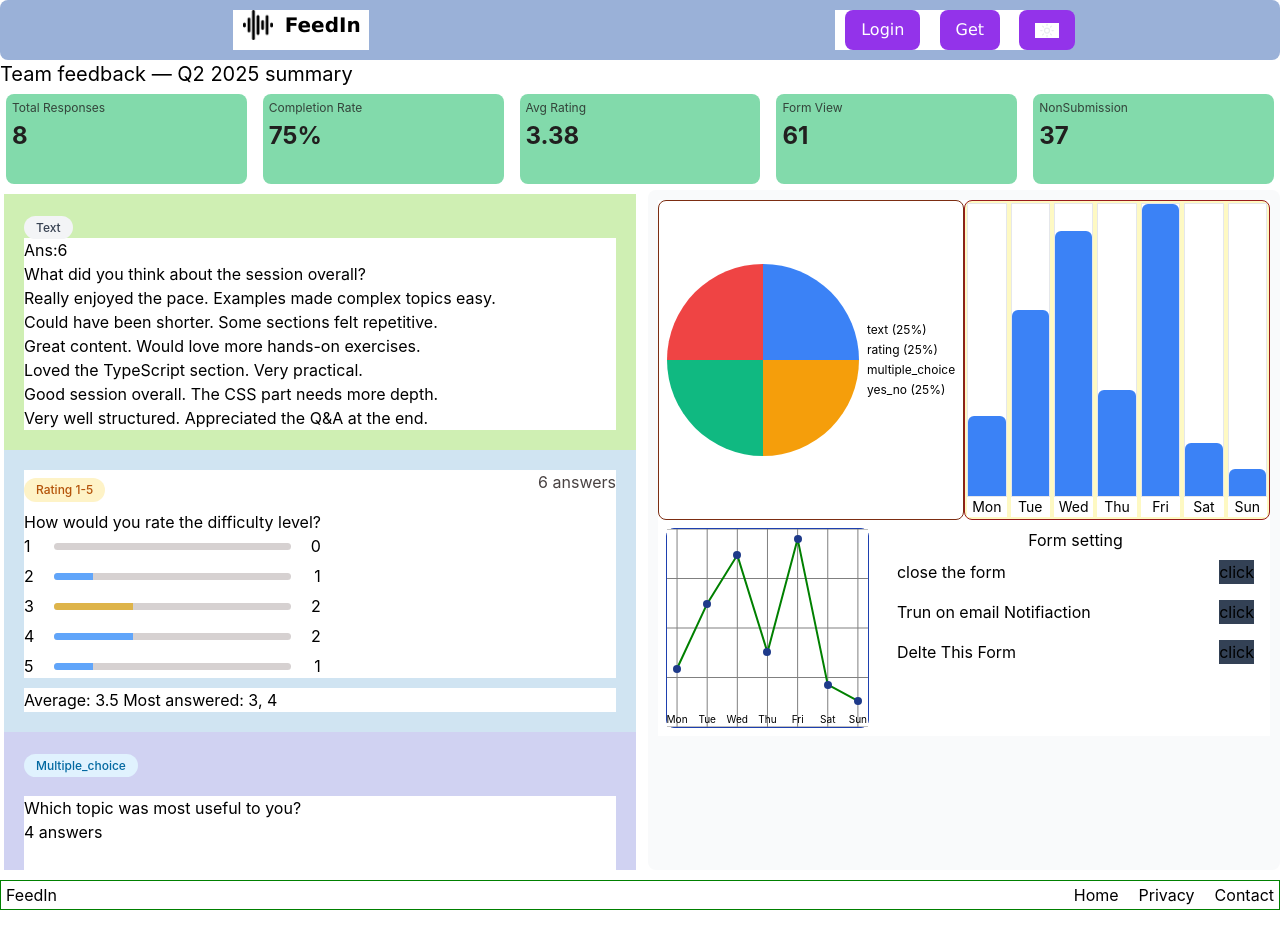
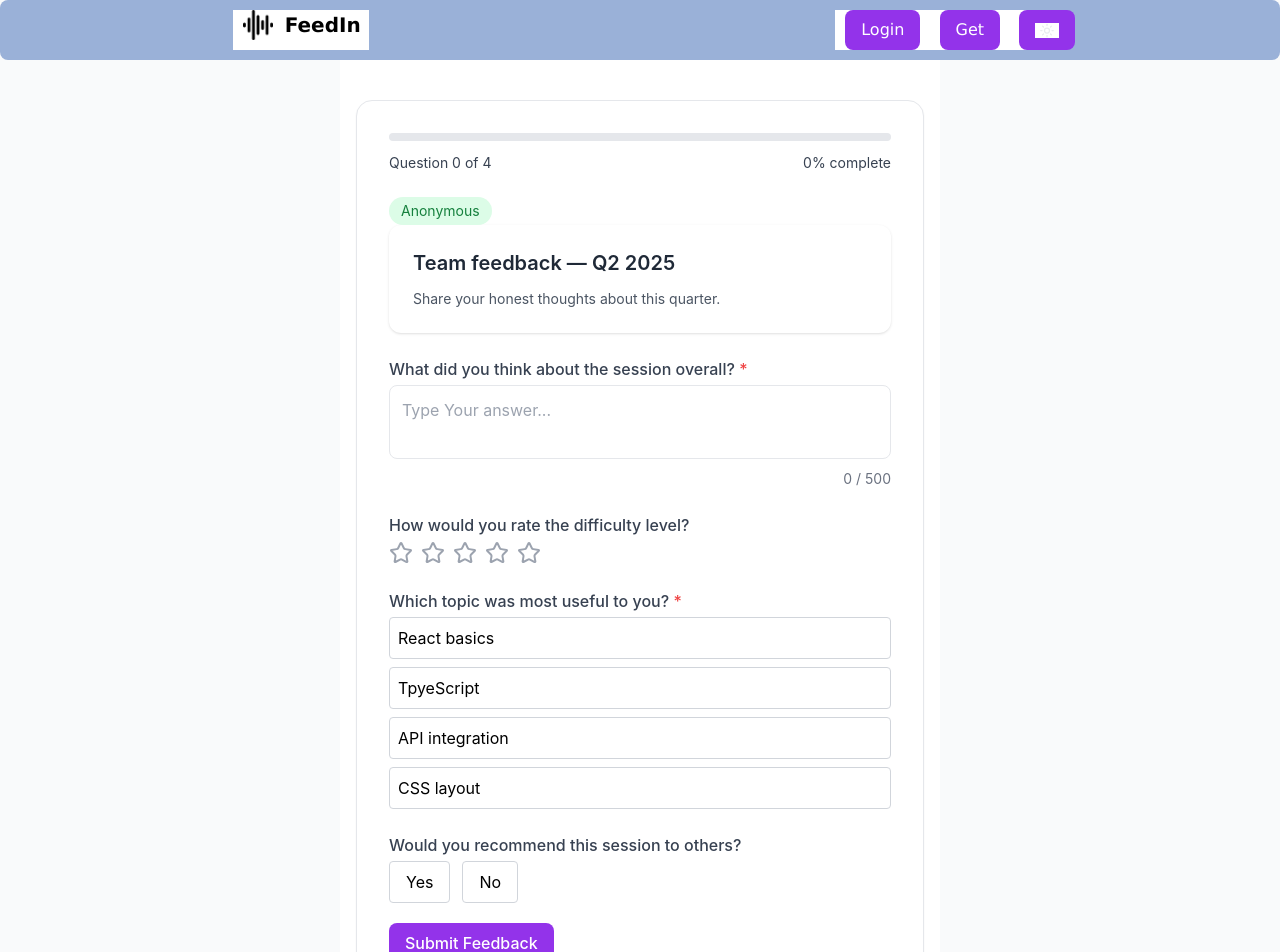
Before and after one commit to soubhik2709/anonymous-feedback-tool, a React (Create React App) app: page / in a window 1280 px wide. Shown: the top 952 px of the page. Before the commit the page ends 910 px from the top, so only its background shows below. Built offline with nearby package versions, Linux system fonts and the light colour scheme.

Commit message:
refactor: implement feature-based architecture for feedback submission
- Move state logic to useFeedbackForm custom hook
- Create reusable FormField and Input components
- Replace array-based state with object-based lookup for performance
- Add ProgressText and ProgressBar for improved UX

```diff
--- a/src/App.tsx
+++ b/src/App.tsx
@@ -3,14 +3,14 @@ import './App.css';
 
 // import HomePage from './pages/HomePage';
 // import CreateFormPage from './pages/CreateFormPage';
-import DashboardPage from './pages/DashboardPage';
-// import SubmitFeedbackPage from './pages/SubmitFeedbackPage';
+// import DashboardPage from './pages/DashboardPage';
+import SubmitFeedbackPage from './pages/SubmitFeedbackPage';
 function App() {
   return (
 //  <HomePage/>
 // {/* <CreateFormPage/>  */}
- <DashboardPage/>
-//  <SubmitFeedbackPage/>
+//  <DashboardPage/>
+ <SubmitFeedbackPage/>
   );
 }
 
--- a/src/components/ui/Input.tsx
+++ b/src/components/ui/Input.tsx
@@ -3,7 +3,6 @@ import React from "react";
 import FormField from "./FormField";
 
 type InputProps = React.InputHTMLAttributes<HTMLInputElement> & {
-  value:string;
   onChange:(val:string) => void;
   placeholder?:string;
   label?: string;
@@ -11,13 +10,12 @@ type InputProps = React.InputHTMLAttributes<HTMLInputElement> & {
   required?: boolean;
 };
 
-export default function Input({ value,onChange,placeholder,label,error,required}:InputProps) {
+export default function Input({ onChange,label,error,required,children, ...props}:InputProps) {
    return(
     <FormField label={label} error={error} required={required}>
       <input
-      value={value}
+      {...props}
       onChange={(e)=>onChange(e.target.value)}
-      placeholder={placeholder}
       className={`w-full px-3 py-2 border rounded ${
           error ? "border-red-500" : "border-gray-300"
         }`}
--- /dev/null
+++ b/src/features/submitFeedback/components/QuestionField.tsx
@@ -0,0 +1,55 @@
+import { IQuestion } from "../../../types/form.types";
+import Input from "../../../components/ui/Input";
+import Textarea from "../inputsCompo/TextareaWithCounter";
+import RatingInput from "../inputsCompo/RatingInput";
+import MCQOptions from "../inputsCompo/MCQOption";
+import YesNoToggle from "../inputsCompo/YesNoToggle";
+import FormField from "../../../components/ui/FormField";
+
+interface props {
+  //why dont use the type?
+  q: IQuestion;
+  value: any; //why any ?
+  error?: string;
+  onChange: (val: any) => void;
+}
+
+export const QuestionField = ({ q, value, error, onChange }: props) => {
+return (
+    <div className="w-full">
+      {/* We wrap EVERY question type in a FormField.
+        This ensures the label and error message always look the same.
+      */}
+      <FormField label={q.label} required={q.required} error={error}>
+
+        {/* Render Textarea for 'text' type */}
+        {q.type === "text" && (
+          <Textarea
+            value={value || ""}
+            onChange={onChange}
+          />
+        )}
+
+        {/* Render Rating boxes for 'rating' type */}
+        {q.type === "rating" && (
+          <RatingInput rating={value ?? null} onChange={onChange} />
+        )}
+
+        {/* Render MCQ list for 'multiple_choice' type */}
+        {q.type === "multiple_choice" && (
+          <MCQOptions
+            options={q.options || []}
+            value={value || ""}
+            onSelect={onChange}
+          />
+        )}
+
+        {/* Render Yes/No buttons for 'yes_no' type */}
+        {q.type === "yes_no" && (
+          <YesNoToggle value={value ?? null} onSelect={onChange} />
+        )}
+
+      </FormField>
+    </div>
+  );
+};
--- /dev/null
+++ b/src/features/submitFeedback/hooks/useFeedbackForm.ts
@@ -0,0 +1,65 @@
+import { useState,useEffect } from "react";
+import { IQuestion } from "../../../types/form.types";
+
+export const useFeedbackForm = (questions:IQuestion[])=>{
+    const [answers,setAnswers] = useState<Record<string,any>>(()=>{
+    const saved = localStorage.getItem("feedback_answers");
+    return saved ? JSON.parse(saved) : {};
+    });//why i use here value any , i have specific types of value only?what if i make answer type?
+
+    const [errors,setErrors]= useState<Record<string,string>>({});
+    const [isSubmitted, setIsSubmitted] = useState(() =>
+    localStorage.getItem("feedback_submitted") === "true"
+  );
+
+// Auto Save to local storage
+useEffect(()=>{
+    localStorage.setItem("feedback_answers",JSON.stringify(answers));
+},[answers]);
+
+
+const handleUpdateAnswer = (id:string | number, value:any)=>{
+    setAnswers((prev)=>({...prev,[id]:value}));
+    if(errors[id]){
+      setErrors((prev) => {
+        const updated = { ...prev };
+        delete updated[id];
+        return updated;
+      });
+    }
+};
+
+const validate = ()=>{
+    const newErrors:Record<string,string> ={};
+    questions.forEach((q)=>{
+        if(q.required && (answers[q.id] === undefined || answers[q.id] === "" || answers[q.id] === null)){
+            newErrors[q.id] = "This field is required";
+        }
+    });
+    setErrors(newErrors);
+    return newErrors;
+}
+
+const resetForm = () => {
+    localStorage.removeItem("feedback_submitted");
+    localStorage.removeItem("feedback_answers");
+    setAnswers({});
+    setErrors({});
+    setIsSubmitted(false);
+  };
+
+
+return {
+    answers,
+    errors,
+    isSubmitted,
+    setIsSubmitted,
+    handleUpdateAnswer,
+    validate,
+    resetForm,
+    answeredCount: questions.filter(q => answers[q.id]).length
+  };
+
+
+
+}
--- a/src/pages/SubmitFeedbackPage.tsx
+++ b/src/pages/SubmitFeedbackPage.tsx
@@ -1,247 +1,124 @@
-import { useState, useRef, useEffect } from "react";
+import { useRef } from "react";
 import Navbar from "../components/layout/Navbar";
+
 import { AnonymousBadge } from "../features/submitFeedback/components/AnonymousBadge";
 import { FeedbackHeader } from "../features/submitFeedback/components/FeedbackHeader";
+import { ProgressText } from "../features/submitFeedback/components/ProgressText";
+
+// where the anynomous, feedback , progrestext wiil going to use?
+// -----------------------------------------
 import { ProgressBar } from "../features/submitFeedback/components/ProgressBar";
-import { ProgressText } from "../features/submitFeedback/components/ProgressText";
-// -----------------------------------------
-import Textarea from "../features/submitFeedback/inputsCompo/TextareaWithCounter";
-import RatingInput from "../features/submitFeedback/inputsCompo/RatingInput";
-import MCQOptions from "../features/submitFeedback/inputsCompo/MCQOption";
-import YesNoToggle from "../features/submitFeedback/inputsCompo/YesNoToggle";
-// -----------------------
+import { QuestionField } from "../features/submitFeedback/components/QuestionField";
+import { useFeedbackForm } from "../features/submitFeedback/hooks/useFeedbackForm";
+import { IQuestion } from "../types/form.types";
+import Button from "../components/ui/Button";
+
 import { mockForm } from "../features/Dashboard/constant/dashboard.data";
 
-type YesNo = "Yes" | "No";
-type AnswerValue = string | number | YesNo | null;
-type Answer = {
-  [qId: string]: AnswerValue;
-};
+// type YesNo = "Yes" | "No";
+// type AnswerValue = string | number | YesNo | null;
+// type Answer = {
+//   [qId: string]: AnswerValue;
+// };
+
+const SuccessState = ({ onReset }: { onReset: () => void }) => (
+  <div className="bg-white p-10 rounded-3xl shadow-xl text-center border border-gray-100">
+    <div className="w-16 h-16 bg-green-100 text-green-600 rounded-full flex items-center justify-center text-3xl mx-auto mb-4">
+      ✓
+    </div>
+    <h2 className="text-2xl font-bold text-gray-900 mb-2">
+      Feedback submitted!
+    </h2>
+    <p className="text-gray-500 text-sm mb-6">
+      Your response has been recorded anonymously.
+    </p>
+    <button
+      onClick={onReset}
+      className="text-purple-600 font-semibold text-sm hover:underline"
+    >
+      Submit another response
+    </button>
+  </div>
+);
 
 export default function SubmitFeedbackPage() {
-  const [answer, setAnswer] = useState<Answer>(() => {
-    const saved = localStorage.getItem("feedback_answers");
-    return saved ? JSON.parse(saved) : {};
-  });
-  const [error, setError] = useState<Record<string, string>>({});
-  const [submitted, setSubmitted] = useState(() => {
-    return localStorage.getItem("feedback_submitted") === "true";
-  });
+  const questions = mockForm.questions as IQuestion[];
+  const {
+    answers,
+    errors,
+    isSubmitted,
+    setIsSubmitted,
+    handleUpdateAnswer,
+    validate,
+    resetForm,
+    answeredCount,
+  } = useFeedbackForm(questions);
+
   const questionRefs = useRef<Record<string, HTMLDivElement | null>>({});
 
-  const validate = () => {
-    const newError: Record<string, string> = {}; //why need this obj? 1.
-    mockForm.questions.forEach((q) => {
-      if (q.required) {
-        const value = answer[q.id];
-        if (value === undefined || value === "" || value === null) {
-          newError[q.id] = "This field is required";
-        }
-      }
-    });
-    setError(newError);
-    console.log("The error is", newError);
-    // return Object.keys(newError).length === 0; //define 2.
-    return newError;
-  };
-
-  // progressBar
-  const total = mockForm.questions.length;
-  const answered = mockForm.questions.filter((q) => {
-    const val = answer[q.id];
-    return val !== undefined && val !== "" && val !== null;
-  }).length;
-
-  const percentage = Math.round((answered / total) * 100);
-
-  //handle submit
   const handleSubmit = () => {
-    const isValid = validate();
-
-    if (Object.keys(isValid).length > 0) {
-      const firstErrorId = Object.keys(isValid)[0];
-      if (!firstErrorId) {
-        const firstErrorId = Object.keys(error)[0];
+    const validationErrors = validate();
+    const firstErrorId = Object.keys(validationErrors)[0];
 
     if (firstErrorId) {
       questionRefs.current[firstErrorId]?.scrollIntoView({
         behavior: "smooth",
         block: "center",
       });
-        }
-      }
       return;
     }
-
-    setSubmitted(true);
-    localStorage.setItem("feedback_submitted", "true"); // after form submit, user can not sumbit aggain
-    console.log("The submit Answer si", answer);
+    setIsSubmitted(true);
+    localStorage.setItem("feedback_submitted", "true");
   };
 
-  /*
- const isFormValid = mockForm.questions.every((q) => {
-    if (!q.required) return true;
+  if (isSubmitted) return <SuccessState onReset={resetForm} />;
+  const percentage = Math.round(
+    (answeredCount / mockForm.questions.length) * 100,
+  );
 
-    const val = answer[q.id];
-    return val !== undefined && val !== "" && val !== null;
-  });
-  */
+  return (
+    <div className="min-h-screen bg-gray-50">
+      <Navbar />
+      <div className="max-w-[600px] mx-auto py-10 px-4">
+        <div className="bg-white p-8 rounded-2xl shadow-sm border border-gray-200">
+          <ProgressBar percentage={percentage} />
 
-  useEffect(() => {
-    localStorage.setItem("feedback_answers", JSON.stringify(answer));
-  }, [answer]);
-
-  //loading effect
-  useEffect(() => {
-    const saved = localStorage.getItem("feedback_answers");
-    if (saved) {
-      setAnswer(JSON.parse(saved));
-    }
-  }, []);
-
-  const handleNewForm = () => {
-    localStorage.removeItem("feedback_submitted");
-    localStorage.removeItem("feedback_answers");
-
-    setAnswer({});
-    setSubmitted(false);
-    setError({});
-  };
-
-  return submitted ? (
-    <div className="min-h-screen flex flex-col items-center justify-center bg-[#dfcacaa3]">
-      <div className="bg-white p-6 rounded-xl shadow text-center">
-        <h2 className="text-green-600 text-lg font-semibold">
-          ✅ Thank you for your feedback!
-        </h2>
+          <div className="mt-3 mb-6">
+            <ProgressText
+              current={answeredCount}
+              total={questions.length}
+              percentage={percentage}
+            />
           </div>
 
-      <button
-        onClick={handleNewForm}
-        className="mt-4 px-4 py-2 rounded-lg bg-green-600 text-white"
-      >
-        Submit Another Response
-      </button>
-    </div>
-  ) : (
-    <div className="min-h-screen bg-[#dfcacaa3]">
-      <Navbar />
-      {/* PageWrapper */}
-      <div className="px-4 py-10 border border-red-500">
-        <div className="max-w-[600px] mx-auto ">
-          <div className="bg-white p-6 rounded-xl shadow">
-            <ProgressBar percentage={percentage} />
-            <ProgressText
-              current={answered}
-              total={total}
-              percentage={percentage}
-            />
+          <div className="my-6">
             <AnonymousBadge />
             <FeedbackHeader
               title={mockForm.title}
               description={mockForm.description}
             />
-            {mockForm.questions.map((q) => (
+          </div>
+
+          <div className="space-y-6">
+            {(mockForm.questions as IQuestion[]).map((q) => (
               <div
                 key={q.id}
-                className="mb-5"
                 ref={(el) => {
                   questionRefs.current[q.id] = el;
-                  // console.log("the el is ",el);
                 }}
               >
-                <p>
-                  {q.label} {q.required && "*"}
-                </p>
-
-                {/* Error */}
-                {error[q.id] && (
-                  <p className="text-red-500 text-sm mt-1">{error[q.id]}</p>
-                )}
-
-                {/* TEXT */}
-                {q.type === "text" && (
-                  <Textarea
-                    value={(answer[q.id] as string) || ""}
-                    onChange={(val) => {
-                      setAnswer((prev) => ({
-                        ...prev,
-                        [q.id]: val,
-                      }));
-                      setError((prev) => {
-                        const updated = { ...prev };
-                        delete updated[q.id];
-                        return updated;
-                      });
-                    }}
+                <QuestionField
+                  q={q}
+                  value={answers[q.id]}
+                  error={errors[q.id]}
+                  onChange={(val) => handleUpdateAnswer(q.id, val)}
                 />
-                )}
-                {/* Rating */}
-                {q.type === "rating" && (
-                  <RatingInput
-                    rating={(answer[q.id] as number) ?? null}
-                    onChange={(val) => {
-                      setAnswer((prev) => ({
-                        ...prev,
-                        [q.id]: val,
-                      }));
-                      setError((prev) => {
-                        const updated = { ...prev };
-                        delete updated[q.id];
-                        return updated;
-                      });
-                    }}
-                  />
-                )}
-
-                {/* MCQ */}
-                {q.type === "multiple_choice" && (
-                  <MCQOptions
-                    options={q.options || []}
-                    value={(answer[q.id] as string) ?? ""}
-                    onSelect={(val) => {
-                      setAnswer((prev) => ({
-                        ...prev,
-                        [q.id]: val,
-                      }));
-
-                      setError((prev) => {
-                        const updated = { ...prev };
-                        delete updated[q.id];
-                        return updated;
-                      });
-                    }}
-                  />
-                )}
-
-                {/* YesNo */}
-                {q.type === "yes_no" && (
-                  <YesNoToggle
-                    value={(answer[q.id] as YesNo) ?? null}
-                    onSelect={(val) => {
-                      setAnswer((prev) => ({
-                        ...prev,
-                        [q.id]: val,
-                      }));
-                      setError((prev) => {
-                        const updated = { ...prev };
-                        delete updated[q.id];
-                        return updated;
-                      });
-                    }}
-                  />
-                )}
               </div>
             ))}
-            <button
-              className={`mt-6 w-full py-2 rounded-lg text-white
-                   bg-purple-600`}
-              onClick={handleSubmit}
-              disabled={submitted}
-            >
+          </div>
+          <Button disabled={isSubmitted} onClick={handleSubmit}>
             Submit Feedback
-            </button>
-          </div>
+          </Button>
         </div>
       </div>
     </div>
```
Also changed, not shown: src/features/Dashboard/types/dashboard.types.ts (deleted, +0 -14 lines), src/pages/DashboardPage.tsx (+0 -52 lines), src/types/form.types.ts (added, +17 -0 lines). Lines whose indentation alone changed are shown as unchanged.
